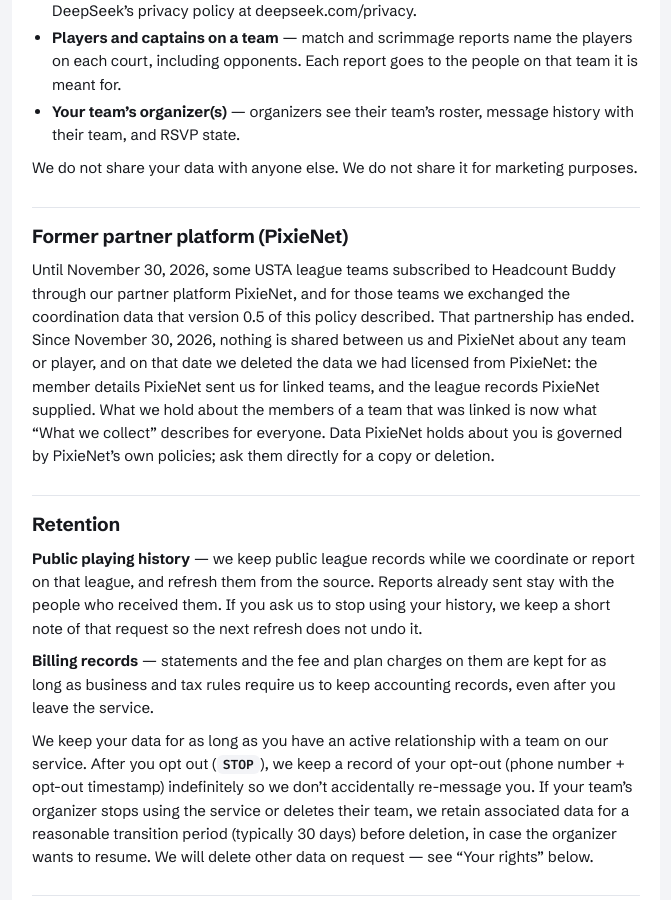
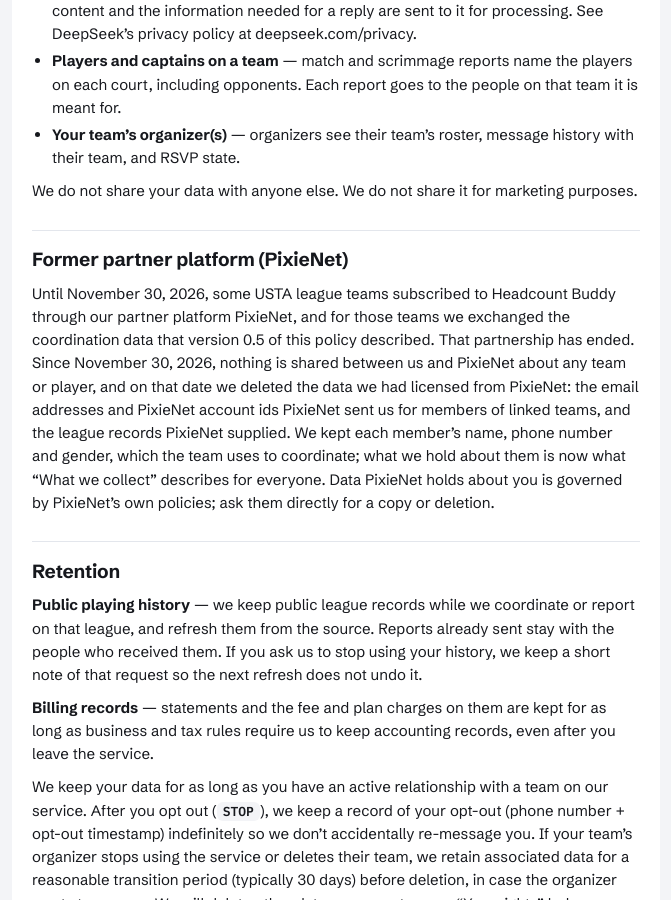
Before and after one commit to hugoaponte/headcount-buddy-web, a Jekyll site: the page built from legal/privacy.md, in a window 1280 px wide and 900 px high, scrolled down 2439 px. Shown: the whole window, without its empty margins (304-975 px from the left). Built offline with Jekyll 4.4.1, drawn with Linux system fonts in a browser that asks for light colours; some of the changed text lies outside the part shown.

Commit message:
legal: privacy 0.6 DRAFT - gender PixieNet supplied is kept (owner); only emails and PixieNet ids are deleted
Co-Authored-By: Claude Opus 5.5 <noreply@anthropic.com>
Claude-Session: https://claude.ai/code/session_015DEgKNQEi1g13KMBzJeUZ2
Agent: ubuntu-s-droplet4

```diff
--- a/legal/privacy.md
+++ b/legal/privacy.md
@@ -28,7 +28,7 @@ When you (as a player or organizer) interact with Headcount Buddy, we collect:
 - **Consent state** — when you opted in (`START`) and, if applicable, when you opted out (`STOP`).
 - **RSVP and attendance data** — your responses to event invitations (yes, no, etc.) and any free-text notes you include.
 - **Team membership** — which team(s) you belong to, and your role (organizer, player).
-- **Gender** — for Mixed teams, so we can balance Mixed courts. Your organizer gives it to us.
+- **Gender** — for Mixed teams, so we can balance Mixed courts. Your organizer gives it to us. For teams that were linked to PixieNet, we kept the gender PixieNet had sent us, and your organizer can change it.
 - **Availability and match details** — when you have said you are free to play, and the lineups and scores you or your teammates report to us.
 - **Playing history from public sources** — for tennis, we may use publicly posted league results: match results, lineups, team rosters and schedules, the rating levels published with them, and the dynamic ratings that public tennis-results sites compute from them. We get these from public websites. We use only records that are publicly posted, and we never log in to anyone's account to get them. There is no shared ID between our records and those public records, so we match you to yours by name and team; if we have matched you to the wrong person, tell us and we will fix it. This covers players who do not use Headcount Buddy too — for example, opponents named in a match report — and they can use the rights below by emailing us. Headcount Buddy is not affiliated with the USTA and does not obtain data from it.
 
@@ -63,7 +63,7 @@ We do not share your data with anyone else. We do not share it for marketing pur
 
 ## Former partner platform (PixieNet)
 
-Until November 30, 2026, some USTA league teams subscribed to Headcount Buddy through our partner platform PixieNet, and for those teams we exchanged the coordination data that version 0.5 of this policy described. That partnership has ended. Since November 30, 2026, nothing is shared between us and PixieNet about any team or player, and on that date we deleted the data we had licensed from PixieNet: the member details PixieNet sent us for linked teams, and the league records PixieNet supplied. What we hold about the members of a team that was linked is now what "What we collect" describes for everyone. Data PixieNet holds about you is governed by PixieNet's own policies; ask them directly for a copy or deletion.
+Until November 30, 2026, some USTA league teams subscribed to Headcount Buddy through our partner platform PixieNet, and for those teams we exchanged the coordination data that version 0.5 of this policy described. That partnership has ended. Since November 30, 2026, nothing is shared between us and PixieNet about any team or player, and on that date we deleted the data we had licensed from PixieNet: the email addresses and PixieNet account ids PixieNet sent us for members of linked teams, and the league records PixieNet supplied. We kept each member's name, phone number and gender, which the team uses to coordinate; what we hold about them is now what "What we collect" describes for everyone. Data PixieNet holds about you is governed by PixieNet's own policies; ask them directly for a copy or deletion.
 
 ## Retention
 
```
